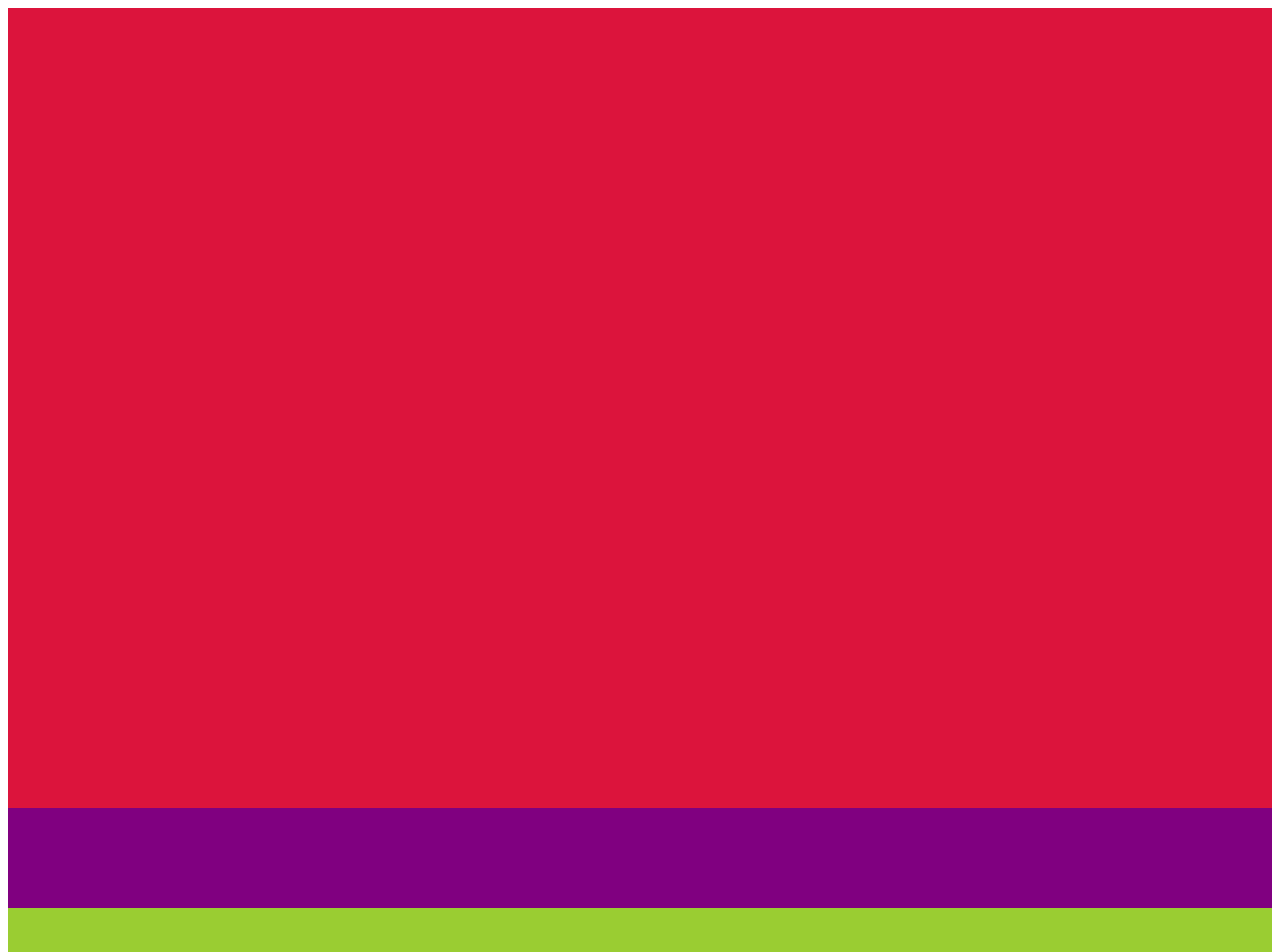
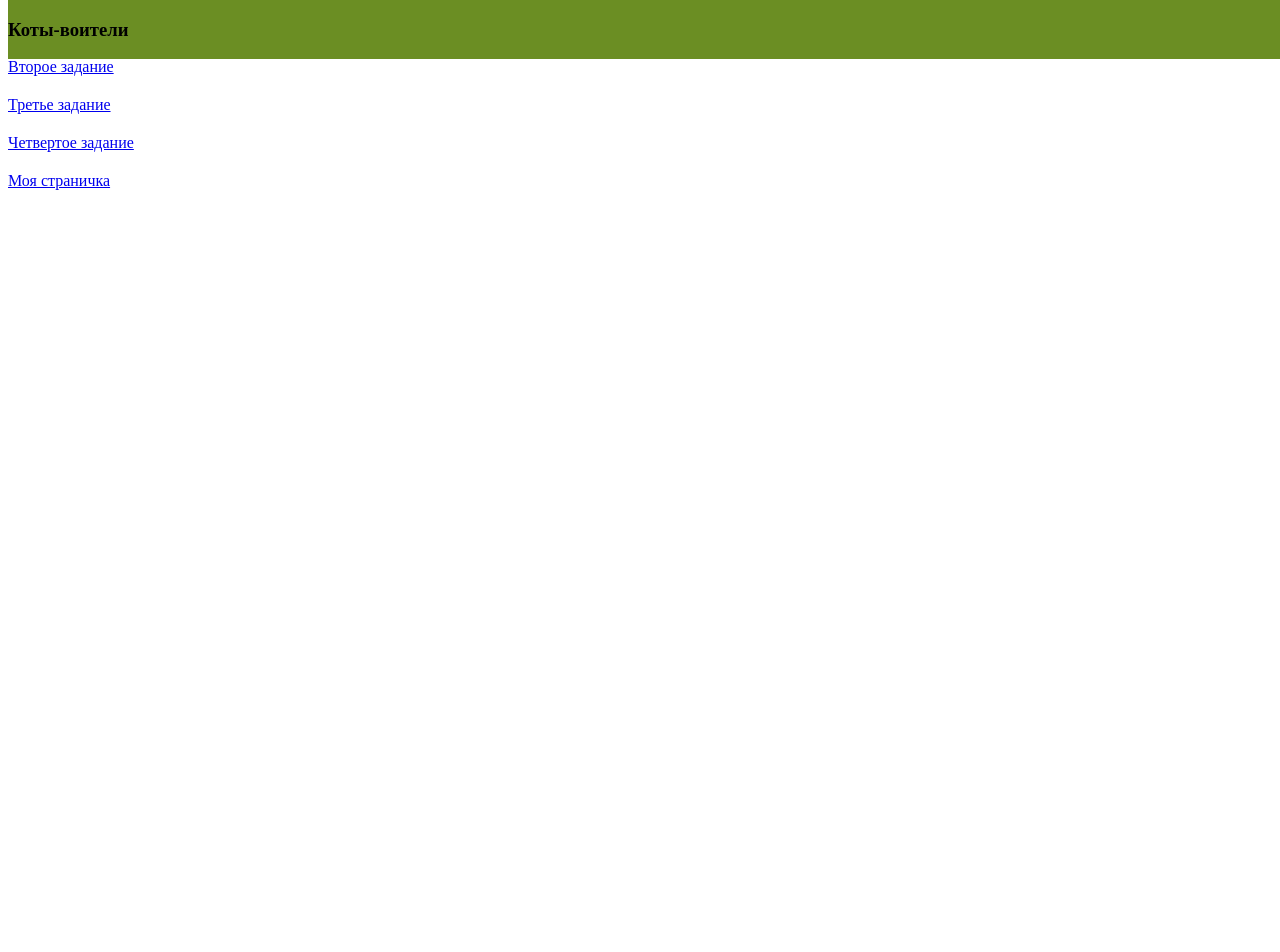
Before and after one commit to Letrogord/letrogord.github.io, a plain HTML site: page index.html in a window 1280 px wide. Shown: the top 952 px of the page. After the commit the page ends 800 px from the top, so only its background shows below. Drawn offline with Linux system fonts and the light colour scheme.

Commit message:
Add files via upload

```diff
--- a/index.html
+++ b/index.html
@@ -4,33 +4,29 @@
     <meta charset="UTF-8">
     <meta name="viewport" content="width=device-width, initial-scale=1.0">
     <meta http-equiv="X-UA-Compatible" content="ie=edge">
-    <title>Document</title>
+    <title>Стартовая страничка</title>
     <style>
-    .f-element {
-        height: 100vh;
-        background-color: crimson;
+    .a {
+        display: block;
+        position: fixed;
+        top: 0;
+        width: 100%;
+        background-color:olivedrab;
+        padding-bottom:px;
     }
-    .t-element {
-        height: 100vh;
-        background-color: yellowgreen
-    }
-    .fixed-element {
-    height: 100px;
-    width: 100%;
-    background-color: purple;
-    position: sticky;
-    top: 0;
-    }
+     a {
+        display: block;
+        margin-top: 20px;
+        top: 1px;
+     }
     </style>
 </head>
 <body>
-        <div class="f-element"></div>
-         <div class="fixed-element"></div>
-        <div class="sticky-element"></div>
-         <div class="t-element"></div>
-         <div class="f-element"></div>
-
-
-    </div>
+        <div class="a"><h3>Коты-воители</h3></div>
+    <a href="task_1.html">Первое задание</a>
+    <a href="task_2.html">Второе задание</a>
+    <a href="task_3.html">Третье задание</a>
+    <a href="task_4.html">Четвертое задание</a>
+    <a href="my_page.html">Моя страничка</a>
 </body>
 </html>
```
Also changed, not shown: my_page.html (added, +12 -0 lines), task_1.html (added, +12 -0 lines), task_2.html (added, +12 -0 lines), task_3.html (added, +12 -0 lines), task_4.html (added, +12 -0 lines).
